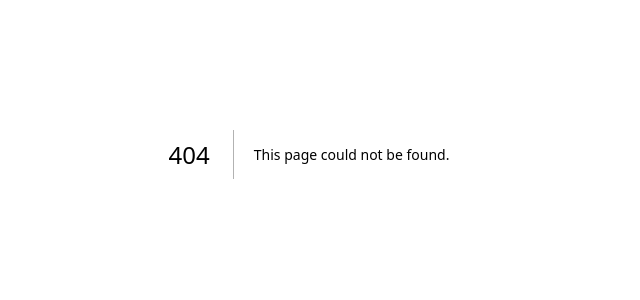
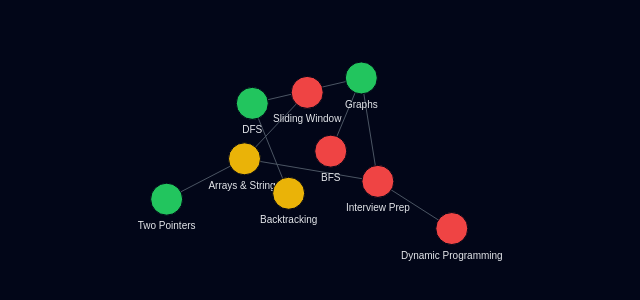
Before and after one commit to nat-leo/online-code-editor, a Next.js app in the folder code-editor/: page /progression in a window 1280 px wide. Before the commit this address had no page. Shown: the part 246-546 px from the top of the page, without its empty margins (331-971 px from the left). Built offline with nearby package versions, Linux system fonts and the light colour scheme.

Commit message:
add user progression graph proof of concept

```diff
--- /dev/null
+++ b/code-editor/app/progression/page.tsx
@@ -0,0 +1,98 @@
+// src/components/ForceGraph.tsx
+"use client";
+
+import { useState, useMemo } from "react";
+import { motion } from "motion/react";
+import { rawNodes } from "@/components/data/rawNodes";
+import { buildGraph } from "@/components/graph/buildGraph";
+import { useForceLayout } from "@/components/graph/useForceLayout";
+
+const WIDTH = 800;
+const HEIGHT = 600;
+
+function progressToColor(progress: number): string {
+  if (progress < 0.33) return "#ef4444";
+  if (progress < 0.66) return "#eab308";
+  return "#22c55e";
+}
+
+export default function ForceGraph() {
+  const { nodes: initialNodes, links: initialLinks } = useMemo(
+    () => buildGraph(rawNodes),
+    []
+  );
+
+  const { nodes, links } = useForceLayout(
+    initialNodes,
+    initialLinks,
+    WIDTH,
+    HEIGHT
+  );
+
+  const [selectedId, setSelectedId] = useState<string | null>(null);
+
+  return (
+    <div className="flex min-h-screen items-center justify-center bg-slate-950">
+      <svg width={WIDTH} height={HEIGHT}>
+        {/* links */}
+        {links.map((l, i) => {
+          const source = nodes.find((n) => n.id === l.source);
+          const target = nodes.find((n) => n.id === l.target);
+          if (!source || !target || source.x == null || target.x == null)
+            return null;
+
+          return (
+            <line
+              key={i}
+              x1={source.x}
+              y1={source.y}
+              x2={target.x}
+              y2={target.y}
+              stroke="#4b5563"
+              strokeWidth={1}
+            />
+          );
+        })}
+
+        {/* nodes */}
+        {nodes.map((n) => {
+          if (n.x == null || n.y == null) return null;
+          const isSelected = selectedId === n.id;
+
+          return (
+            <motion.g
+              key={n.id}
+              initial={false}
+              animate={{
+                x: n.x,
+                y: n.y,
+                scale: isSelected ? 1.3 : 1,
+                filter: isSelected
+                  ? "drop-shadow(0px 0px 10px rgba(0,0,0,0.7))"
+                  : "none",
+              }}
+              transition={{ type: "spring", stiffness: 260, damping: 20 }}
+              onClick={() => setSelectedId(n.id)}
+              style={{ cursor: "pointer" }}
+            >
+              <circle
+                r={16}
+                fill={progressToColor(n.progress)}
+                stroke={isSelected ? "#e5e7eb" : "#020617"}
+                strokeWidth={isSelected ? 2 : 1}
+              />
+              <text
+                y={30}
+                textAnchor="middle"
+                fontSize={10}
+                fill="#e5e7eb"
+              >
+                {n.label}
+              </text>
+            </motion.g>
+          );
+        })}
+      </svg>
+    </div>
+  );
+}
--- /dev/null
+++ b/code-editor/components/ForceGraph.tsx
@@ -0,0 +1,92 @@
+// components/ForceGraph.tsx
+"use client";
+
+import { useState, useMemo } from "react";
+import { motion } from "motion/react";
+import { rawNodes } from "./data/rawNodes";
+import { buildGraph } from "./graph/buildGraph";
+import { useForceLayout } from "./graph/useForceLayout";
+
+const WIDTH = 800;
+const HEIGHT = 600;
+
+function progressToColor(progress: number): string {
+  // super simple red → yellow → green
+  if (progress < 0.33) return "#ef4444"; // red-500
+  if (progress < 0.66) return "#eab308"; // yellow-500
+  return "#22c55e"; // green-500
+}
+
+export function ForceGraph() {
+  const { nodes: initialNodes, links: initialLinks } = useMemo(
+    () => buildGraph(rawNodes),
+    []
+  );
+
+  const { nodes, links } = useForceLayout(initialNodes, initialLinks, WIDTH, HEIGHT);
+  const [selectedId, setSelectedId] = useState<string | null>(null);
+
+  return (
+    <div className="flex items-center justify-center bg-slate-900">
+      <svg width={WIDTH} height={HEIGHT}>
+        {/* edges */}
+        {links.map((l, i) => {
+          const source = nodes.find((n) => n.id === l.source)!;
+          const target = nodes.find((n) => n.id === l.target)!;
+          if (!source || !target || source.x == null || target.x == null) return null;
+
+          return (
+            <line
+              key={i}
+              x1={source.x}
+              y1={source.y}
+              x2={target.x}
+              y2={target.y}
+              stroke="#4b5563"
+              strokeWidth={1}
+            />
+          );
+        })}
+
+        {/* nodes */}
+        {nodes.map((n) => {
+          if (n.x == null || n.y == null) return null;
+          const isSelected = selectedId === n.id;
+
+          return (
+            <motion.g
+              key={n.id}
+              initial={false}
+              animate={{
+                x: n.x,
+                y: n.y,
+                scale: isSelected ? 1.3 : 1,
+                filter: isSelected
+                  ? "drop-shadow(0px 0px 10px rgba(0,0,0,0.7))"
+                  : "none",
+              }}
+              transition={{ type: "spring", stiffness: 260, damping: 20 }}
+              onClick={() => setSelectedId(n.id)}
+              style={{ cursor: "pointer" }}
+            >
+              <circle
+                r={16}
+                fill={progressToColor(n.progress)}
+                stroke={isSelected ? "#e5e7eb" : "#111827"}
+                strokeWidth={isSelected ? 2 : 1}
+              />
+              <text
+                y={30}
+                textAnchor="middle"
+                fontSize={10}
+                fill="#e5e7eb"
+              >
+                {n.label}
+              </text>
+            </motion.g>
+          );
+        })}
+      </svg>
+    </div>
+  );
+}
--- /dev/null
+++ b/code-editor/components/data/rawNodes.ts
@@ -0,0 +1,22 @@
+// data/rawNodes.ts
+export type RawNode = {
+  id: string;
+  name: string;
+  parentId: string | null;
+};
+
+export const rawNodes: RawNode[] = [
+  { id: "root", name: "Interview Prep", parentId: null },
+
+  { id: "arrays", name: "Arrays & Strings", parentId: "root" },
+  { id: "graphs", name: "Graphs", parentId: "root" },
+  { id: "dp", name: "Dynamic Programming", parentId: "root" },
+
+  { id: "two-pointers", name: "Two Pointers", parentId: "arrays" },
+  { id: "sliding-window", name: "Sliding Window", parentId: "arrays" },
+
+  { id: "bfs", name: "BFS", parentId: "graphs" },
+  { id: "dfs", name: "DFS", parentId: "graphs" },
+
+  { id: "backtracking", name: "Backtracking", parentId: "dfs" },
+];
--- /dev/null
+++ b/code-editor/components/graph/buildGraph.ts
@@ -0,0 +1,32 @@
+// graph/buildGraph.ts
+import type { RawNode } from "../data/rawNodes";
+
+export type GraphNode = {
+  id: string;
+  label: string;
+  parentId: string | null;
+  progress: number; // 0–1 for color, fake for now
+};
+
+export type GraphLink = {
+  source: string; // parent id
+  target: string; // child id
+};
+
+export function buildGraph(raw: RawNode[]) {
+  const nodes: GraphNode[] = raw.map((n) => ({
+    id: n.id,
+    label: n.name,
+    parentId: n.parentId,
+    progress: Math.random(), // placeholder; later use real progress
+  }));
+
+  const links: GraphLink[] = raw
+    .filter((n) => n.parentId !== null)
+    .map((n) => ({
+      source: n.parentId as string,
+      target: n.id,
+    }));
+
+  return { nodes, links };
+}
--- /dev/null
+++ b/code-editor/components/graph/useForceLayout.tsx
@@ -0,0 +1,56 @@
+// graph/useForceLayout.tsx
+import { useEffect, useState } from "react";
+import {
+  forceSimulation,
+  forceManyBody,
+  forceLink,
+  forceCenter,
+  forceCollide,
+} from "d3-force";
+import type { GraphNode, GraphLink } from "./buildGraph";
+
+export function useForceLayout(
+  initialNodes: GraphNode[],
+  initialLinks: GraphLink[],
+  width: number,
+  height: number
+) {
+  const [nodes, setNodes] = useState<GraphNode[]>(initialNodes);
+  const [links] = useState<GraphLink[]>(initialLinks);
+  const [, setTick] = useState(0); // just to re-render
+
+  useEffect(() => {
+    // Copy to avoid mutating props directly
+    const simNodes = nodes.map((n) => ({ ...n })) as (GraphNode & {
+      x?: number;
+      y?: number;
+      vx?: number;
+      vy?: number;
+    })[];
+
+    const simLinks = links.map((l) => ({ ...l }));
+
+    const simulation = forceSimulation(simNodes)
+      .force(
+        "link",
+        forceLink(simLinks)
+          .id((d: any) => d.id)
+          .distance(80)
+      )
+      .force("charge", forceManyBody().strength(-120))
+      .force("center", forceCenter(width / 2, height / 2))
+      .force("collide", forceCollide(28))
+      .on("tick", () => {
+        // Update React state on each tick
+        setNodes([...simNodes]);
+        setTick((t) => t + 1);
+      });
+
+    return () => {
+      simulation.stop();
+    };
+    // eslint-disable-next-line react-hooks/exhaustive-deps
+  }, []); // run once
+
+  return { nodes, links };
+}
--- a/code-editor/package.json
+++ b/code-editor/package.json
@@ -10,6 +10,8 @@
   },
   "dependencies": {
     "@monaco-editor/react": "^4.7.0",
+    "d3-force": "^3.0.0",
+    "motion": "^12.23.25",
     "next": "16.0.7",
     "react": "19.2.0",
     "react-dom": "19.2.0"
```
Also changed, not shown: 1 other file (tests, documents, lock files or other folders).
